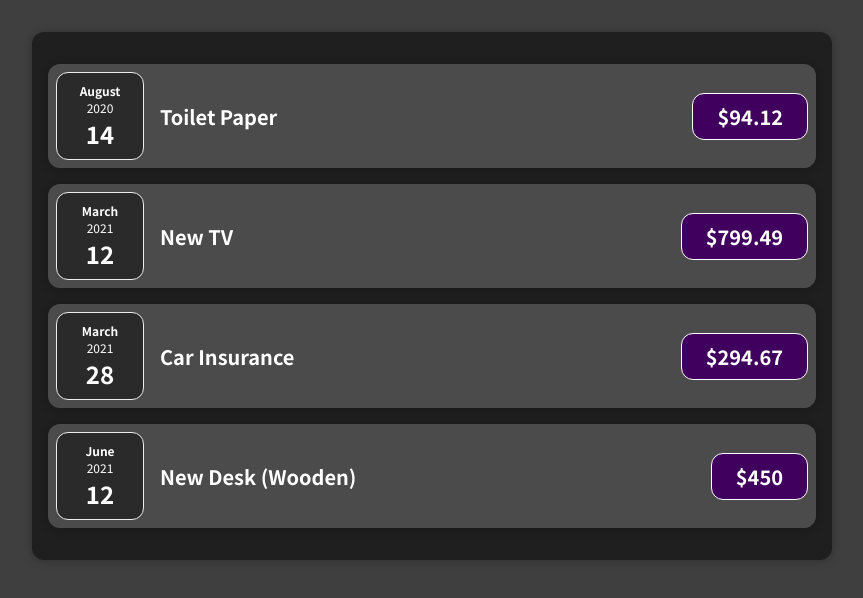
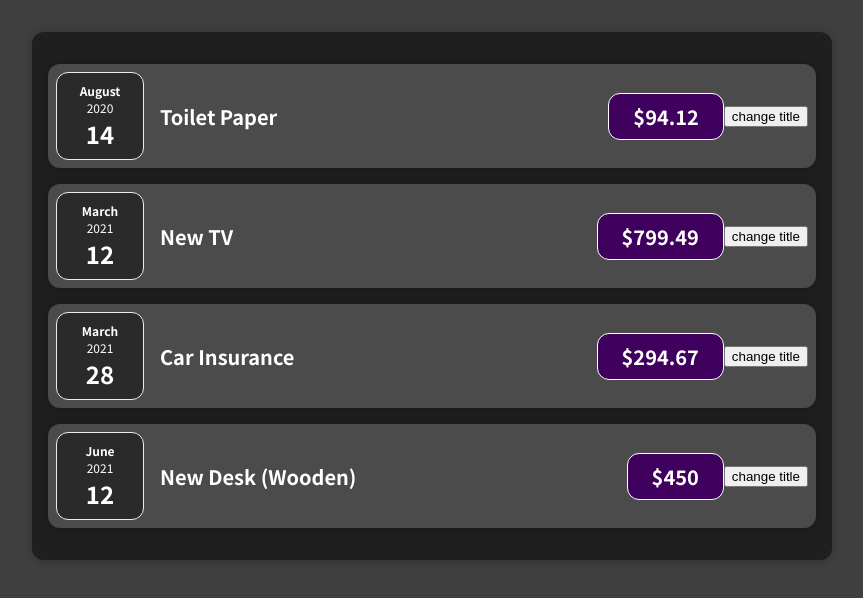
Before and after one commit to cubodado/Expense-Tracker, a JavaScript app: page / in a window 1280 px wide. Shown: the top 598 px of the page, without its empty margins (208-1071 px from the left). Built offline with nearby package versions, Linux system fonts and the light colour scheme.

Commit message:
feat: use event handler

```diff
--- a/src/components/Expenses/ExpenseItem.js
+++ b/src/components/Expenses/ExpenseItem.js
@@ -3,6 +3,11 @@ import ExpenseDate from './ExpenseDate';
 import Card from '../UI/Card';
 
 const ExpenseItem = (props) => {
+
+  const clickHandler = () => {
+    console.log(clickHandler);
+  };
+
   return (
     <Card className="expense-item">
       <ExpenseDate date={ props.date }/>
@@ -10,6 +15,7 @@ const ExpenseItem = (props) => {
         <h2>{ props.title }</h2>
         <div className="expense-item__price">${ props.amount }</div>
       </div>
+      <button onClick={ clickHandler }>change title</button>
     </Card>
   );
 }
```
Also changed, not shown: 1 other file (tests, documents, lock files or other folders).
